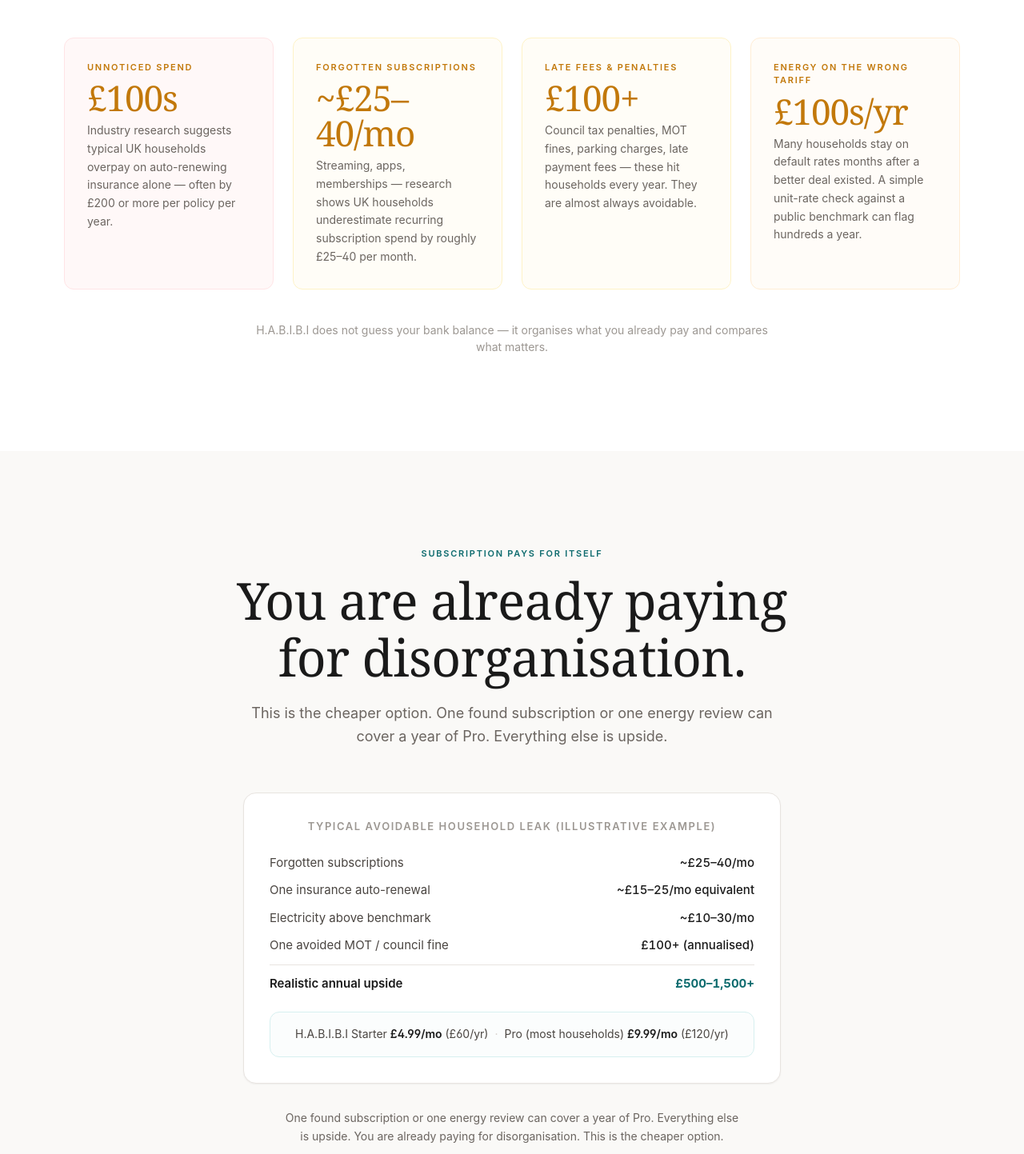
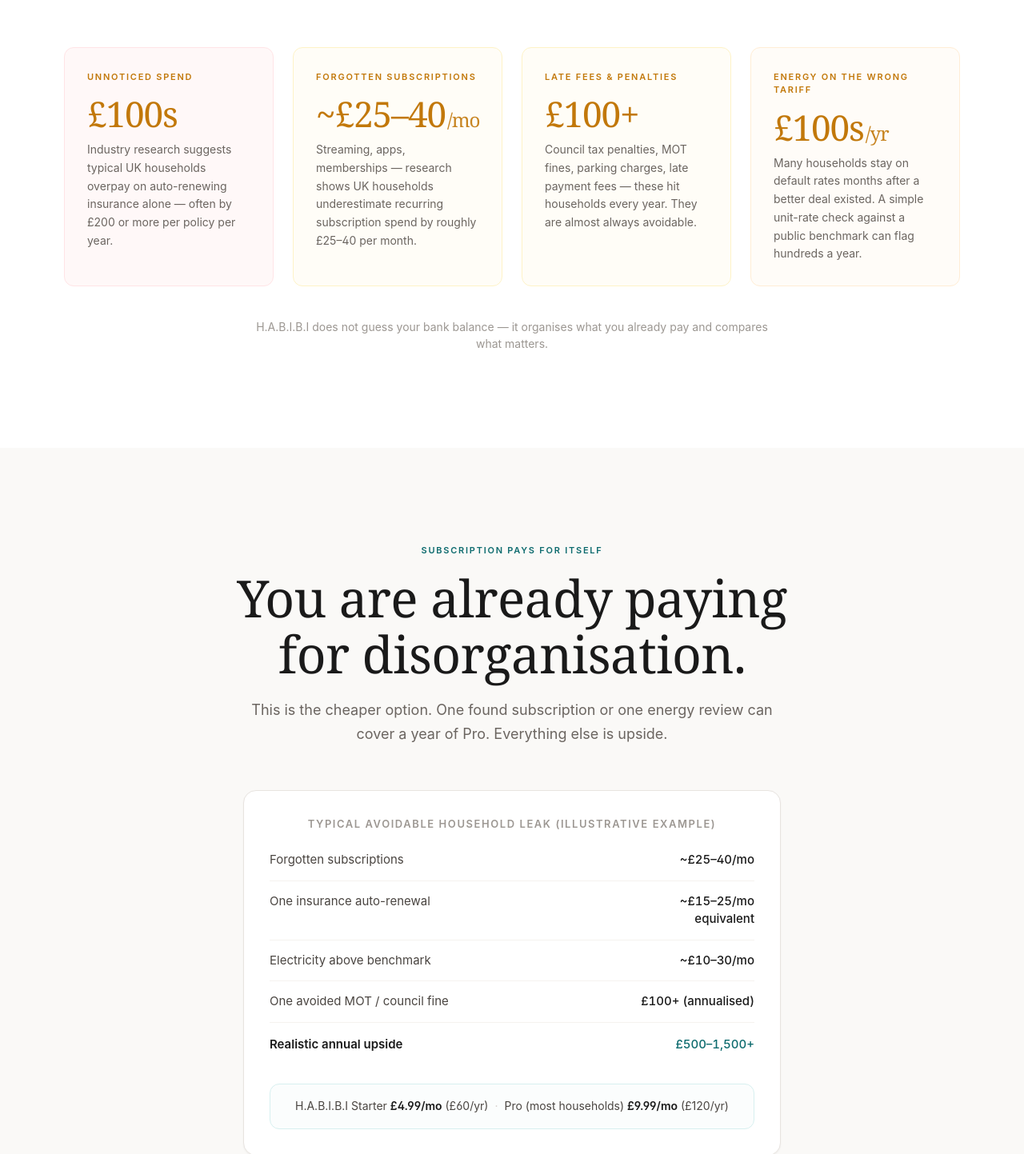
Before and after one commit to chessz/ihabibi-site, a Next.js app: page / in a window 1280 px wide. Shown: the part 1352-2795 px from the top of the page at 80% size. Built offline with nearby package versions, Linux system fonts and the light colour scheme.

Commit message:
make a log and realign some icons

```diff
--- a/src/app/page.tsx
+++ b/src/app/page.tsx
@@ -24,7 +24,7 @@
   Lightbulb,
   ArrowUpRight,
 } from 'lucide-react';
-import { useState } from 'react';
+import { useState, type ReactNode } from 'react';
 
 export default function HomePage() {
   return (
@@ -234,6 +234,32 @@
   );
 }
 
+function StatCard({
+  kicker,
+  value,
+  body,
+  className,
+}: {
+  kicker: string;
+  value: ReactNode;
+  body: string;
+  className: string;
+}) {
+  return (
+    <div
+      className={`flex flex-col rounded-xl border p-7 text-left ${className}`}
+    >
+      <p className="kicker-amber">{kicker}</p>
+      <div className="mt-2 flex min-h-[3.25rem] items-end">
+        <p className="font-serif text-[clamp(1.875rem,4.5vw,2.75rem)] leading-none font-medium tracking-tight text-amber">
+          {value}
+        </p>
+      </div>
+      <p className="mt-3 text-[14px] leading-relaxed text-warm-500">{body}</p>
+    </div>
+  );
+}
+
 /* ─────────────────────────────────────────────
    WHY IT MATTERS — the financial reality
    ───────────────────────────────────────────── */
@@ -260,53 +286,43 @@
 
         {/* Stat cards */}
         <div className="mt-14 grid gap-6 sm:grid-cols-2 lg:grid-cols-4">
-          <div className="rounded-xl border border-rose-100 bg-rose-50/50 p-7 text-center sm:text-left">
-            <p className="kicker-amber">Unnoticed spend</p>
-            <p className="mt-2 font-serif text-[2.75rem] leading-none font-medium tracking-tight text-amber">
-              £100s
-            </p>
-            <p className="mt-2 text-[14px] leading-relaxed text-warm-500">
-              Industry research suggests typical UK households overpay on
-              auto-renewing insurance alone — often by £200 or more per policy
-              per year.
-            </p>
-          </div>
+          <StatCard
+            kicker="Unnoticed spend"
+            value="£100s"
+            body="Industry research suggests typical UK households overpay on auto-renewing insurance alone — often by £200 or more per policy per year."
+            className="border-rose-100 bg-rose-50/50"
+          />
 
-          <div className="rounded-xl border border-amber-100 bg-amber-50/40 p-7 text-center sm:text-left">
-            <p className="kicker-amber">Forgotten subscriptions</p>
-            <p className="mt-2 font-serif text-[2.75rem] leading-none font-medium tracking-tight text-amber">
-              ~£25–40/mo
-            </p>
-            <p className="mt-2 text-[14px] leading-relaxed text-warm-500">
-              Streaming, apps, memberships — research shows UK households
-              underestimate recurring subscription spend by roughly £25–40 per
-              month.
-            </p>
-          </div>
+          <StatCard
+            kicker="Forgotten subscriptions"
+            value={
+              <span className="inline-flex items-baseline whitespace-nowrap">
+                <span>~£25–40</span>
+                <span className="ml-0.5 text-[0.55em] font-medium opacity-90">/mo</span>
+              </span>
+            }
+            body="Streaming, apps, memberships — research shows UK households underestimate recurring subscription spend by roughly £25–40 per month."
+            className="border-amber-100 bg-amber-50/40"
+          />
 
-          <div className="rounded-xl border border-amber-100 bg-amber-50/40 p-7 text-center sm:text-left">
-            <p className="kicker-amber">Late fees & penalties</p>
-            <p className="mt-2 font-serif text-[2.75rem] leading-none font-medium tracking-tight text-amber">
-              £100+
-            </p>
-            <p className="mt-2 text-[14px] leading-relaxed text-warm-500">
-              Council tax penalties, MOT fines, parking charges, late payment
-              fees — these hit households every year. They are almost always
-              avoidable.
-            </p>
-          </div>
+          <StatCard
+            kicker="Late fees & penalties"
+            value="£100+"
+            body="Council tax penalties, MOT fines, parking charges, late payment fees — these hit households every year. They are almost always avoidable."
+            className="border-amber-100 bg-amber-50/40"
+          />
 
-          <div className="rounded-xl border border-orange-100 bg-orange-50/40 p-7 text-center sm:text-left">
-            <p className="kicker-amber">Energy on the wrong tariff</p>
-            <p className="mt-2 font-serif text-[2.75rem] leading-none font-medium tracking-tight text-amber">
-              £100s/yr
-            </p>
-            <p className="mt-2 text-[14px] leading-relaxed text-warm-500">
-              Many households stay on default rates months after a better deal
-              existed. A simple unit-rate check against a public benchmark can
-              flag hundreds a year.
-            </p>
-          </div>
+          <StatCard
+            kicker="Energy on the wrong tariff"
+            value={
+              <span className="inline-flex items-baseline whitespace-nowrap">
+                <span>£100s</span>
+                <span className="ml-0.5 text-[0.55em] font-medium opacity-90">/yr</span>
+              </span>
+            }
+            body="Many households stay on default rates months after a better deal existed. A simple unit-rate check against a public benchmark can flag hundreds a year."
+            className="border-orange-100 bg-orange-50/40"
+          />
         </div>
 
         <p className="mx-auto mt-10 max-w-2xl text-center text-[14px] text-warm-400">
@@ -315,6 +331,43 @@
         </p>
       </Container>
     </section>
+  );
+}
+
+function RoiRow({
+  label,
+  value,
+  highlight,
+}: {
+  label: string;
+  value: string;
+  highlight?: boolean;
+}) {
+  return (
+    <div
+      className={`grid grid-cols-1 gap-1 py-3.5 first:pt-0 sm:grid-cols-[1fr_10.5rem] sm:items-baseline sm:gap-4 ${
+        highlight ? 'pt-4' : ''
+      }`}
+    >
+      <dt
+        className={
+          highlight
+            ? 'text-[15px] font-semibold text-warm-800'
+            : 'text-[15px] text-warm-600'
+        }
+      >
+        {label}
+      </dt>
+      <dd
+        className={`text-left font-medium tabular-nums sm:text-right ${
+          highlight
+            ? 'text-[15px] font-bold text-brand-700'
+            : 'text-[15px] text-warm-800'
+        }`}
+      >
+        {value}
+      </dd>
+    </div>
   );
 }
 
@@ -338,58 +391,36 @@
           </p>
         </div>
 
-        <div className="mx-auto mt-14 max-w-2xl rounded-2xl border border-warm-200 bg-white p-8 shadow-sm">
+        <div className="mx-auto mt-14 max-w-2xl rounded-2xl border border-warm-200 bg-white p-5 shadow-sm sm:p-8">
           <p className="text-center text-[13px] font-semibold uppercase tracking-[0.12em] text-warm-400">
             Typical avoidable household leak (illustrative example)
           </p>
 
-          <div className="mt-6 space-y-3 text-[15px]">
-            <div className="flex items-center justify-between">
-              <span className="text-warm-600">Forgotten subscriptions</span>
-              <span className="font-medium tabular-nums text-warm-800">
-                ~£25–40/mo
+          <dl className="mt-6 divide-y divide-warm-100">
+            <RoiRow label="Forgotten subscriptions" value="~£25–40/mo" />
+            <RoiRow label="One insurance auto-renewal" value="~£15–25/mo equivalent" />
+            <RoiRow label="Electricity above benchmark" value="~£10–30/mo" />
+            <RoiRow label="One avoided MOT / council fine" value="£100+ (annualised)" />
+            <RoiRow
+              label="Realistic annual upside"
+              value="£500–1,500+"
+              highlight
+            />
+          </dl>
+
+          <div className="mt-6 rounded-xl border border-brand-100 bg-brand-50/30 p-4 text-left sm:text-center">
+            <p className="text-[14px] leading-relaxed text-warm-600">
+              <span className="block sm:inline">
+                H.A.B.I.B.I Starter{' '}
+                <span className="font-semibold text-warm-800">£4.99/mo</span>{' '}
+                (£60/yr)
               </span>
-            </div>
-            <div className="flex items-center justify-between">
-              <span className="text-warm-600">
-                One insurance auto-renewal
+              <span className="mx-2 hidden text-warm-300 sm:inline">·</span>
+              <span className="mt-2 block sm:mt-0 sm:inline">
+                Pro (most households){' '}
+                <span className="font-semibold text-warm-800">£9.99/mo</span>{' '}
+                (£120/yr)
               </span>
-              <span className="font-medium tabular-nums text-warm-800">
-                ~£15–25/mo equivalent
-              </span>
-            </div>
-            <div className="flex items-center justify-between">
-              <span className="text-warm-600">Electricity above benchmark</span>
-              <span className="font-medium tabular-nums text-warm-800">
-                ~£10–30/mo
-              </span>
-            </div>
-            <div className="flex items-center justify-between">
-              <span className="text-warm-600">
-                One avoided MOT / council fine
-              </span>
-              <span className="font-medium tabular-nums text-warm-800">
-                £100+ (annualised)
-              </span>
-            </div>
-            <div className="h-px bg-warm-200" />
-            <div className="flex items-center justify-between">
-              <span className="font-semibold text-warm-800">
-                Realistic annual upside
-              </span>
-              <span className="font-bold tabular-nums text-brand-700">
-                £500–1,500+
-              </span>
-            </div>
-          </div>
-
-          <div className="mt-6 rounded-xl border border-brand-100 bg-brand-50/30 p-4 text-center">
-            <p className="text-[14px] leading-relaxed text-warm-600">
-              H.A.B.I.B.I Starter{' '}
-              <span className="font-semibold text-warm-800">£4.99/mo</span> (£60/yr)
-              <span className="mx-2 text-warm-300">·</span>
-              Pro (most households){' '}
-              <span className="font-semibold text-warm-800">£9.99/mo</span> (£120/yr)
             </p>
           </div>
         </div>
--- a/src/components/Footer.tsx
+++ b/src/components/Footer.tsx
@@ -12,9 +12,9 @@
               <Image
                 src="/logo.png"
                 alt="H.A.B.I.B.I — Household OS"
-                width={160}
-                height={44}
-                className="h-9 w-auto"
+                width={200}
+                height={52}
+                className="h-10 w-auto sm:h-11"
               />
             </Link>
             <p className="mt-4 text-[13px] leading-relaxed text-warm-300/80">
--- a/src/components/Header.tsx
+++ b/src/components/Header.tsx
@@ -30,9 +30,9 @@
           <Image
             src="/logo.png"
             alt="H.A.B.I.B.I — Household OS"
-            width={180}
-            height={48}
-            className="h-9 w-auto sm:h-10"
+            width={220}
+            height={56}
+            className="h-11 w-auto sm:h-12 md:h-[3.25rem]"
             priority
           />
         </Link>
```
